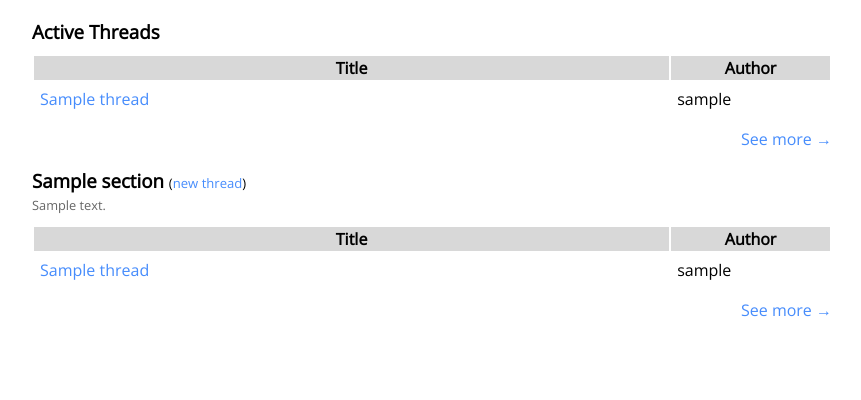
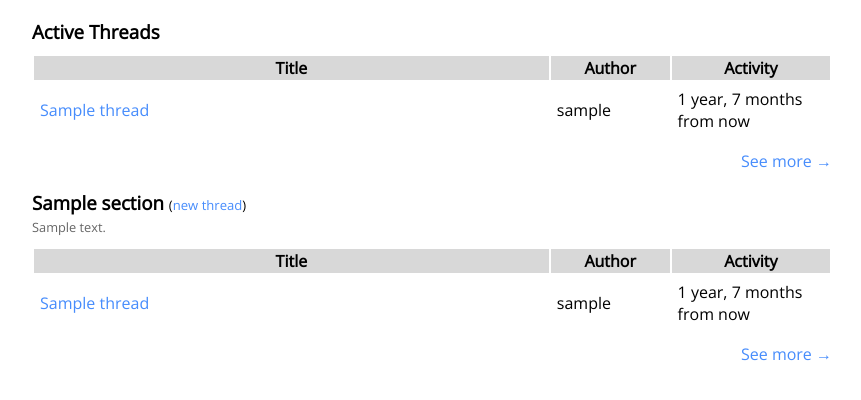
Before and after one commit to kjarosh/python-django, a Django app: page / in a window 1280 px wide. Shown: the part 37-437 px from the top of the page, without its empty margins (208-1069 px from the left). Run offline with Django 3.2, Linux system fonts and the light colour scheme; tables that the repository leaves empty hold one stand-in row (values such as "Sample post").

Commit message:
Visual changes

```diff
--- a/core/apps.py
+++ b/core/apps.py
@@ -5,4 +5,4 @@ class CoreConfig(AppConfig):
     name = 'core'
 
     posts_per_page = 15
-    threads_per_page = 30
+    threads_per_page = 15
--- a/core/views.py
+++ b/core/views.py
@@ -24,14 +24,15 @@ def get_active_thread_list(thread_from, thread_to, sectionid=None):
         threads = threads.filter(thread__section_id=sectionid)
 
     threads = threads \
-        .values('thread__id', 'thread__title', 'thread__creator__username') \
+        .values('time_posted', 'thread__id', 'thread__title', 'thread__creator__username') \
         .annotate(last_date=Max('time_posted')) \
         .order_by('-last_date')[thread_from:thread_to]
 
     return [ {
         'title': thread['thread__title'],
         'id': thread['thread__id'],
-        'author': thread['thread__creator__username']
+        'author': thread['thread__creator__username'],
+        'datetime': thread['time_posted']
     } for thread in threads ]
 
 
--- a/forum/settings.py
+++ b/forum/settings.py
@@ -40,6 +40,7 @@ INSTALLED_APPS = [
     'django.contrib.sessions',
     'django.contrib.messages',
     'django.contrib.staticfiles',
+    'django.contrib.humanize',
     'core'
 ]
 
--- a/static/main.css
+++ b/static/main.css
@@ -29,23 +29,6 @@ a:hover {
 	margin-right: auto;
 
 	position:relative;
-}
-
-.thread-list {
-	width: 100%;
-	margin: 10px 0;
-}
-
-.thread-list td {
-	padding: 6px;
-}
-
-.thread-entry-title {
-	width: 80%;
-}
-
-.thread-entry-author {
-	width: 80%;
 }
 
 .new-thread {
--- a/static/thread.css
+++ b/static/thread.css
@@ -1,3 +1,7 @@
+.thread-list {
+	width: 100%;
+}
+
 .thread-post {
 	display: flex;
 	flex-direction: row;
@@ -28,3 +32,38 @@
 .thread-post:nth-child(odd) {
 	background-color: var(--color-secondary);
 }
+
+.newthread-form input[name="title"] {
+	width: 100%;
+	margin-bottom: 30px;
+	font-size: 1.2em;
+}
+
+.newthread-form textarea[name="content"], .thread-reply {
+	width: 100%;
+	min-width: 100%;
+	max-width: 100%;
+	min-height: 50px;
+}
+
+
+.thread-list {
+	width: 100%;
+	margin: 10px 0;
+}
+
+.thread-list td {
+	padding: 6px;
+}
+
+.thread-entry-title {
+	width: 65%;
+}
+
+.thread-entry-author {
+	width: 15%;
+}
+
+.thread-entry-date {
+	width: 20%;
+}
--- a/templates/index.html
+++ b/templates/index.html
@@ -1,20 +1,22 @@
 {% extends 'base.html' %}
-{% block title %}Index{% endblock %}
+{% load humanize %}
+{% block title %}Forum{% endblock %}
 
 {% block content %}
 	<h3 class="section-name">Active Threads</h3>
 	<table class="thread-list">
 		{% if activethreads %}
-			<tr class="thread-entry-head"><th>Title</th><th>Author</th></tr>
+			<tr class="thread-entry-head"><th>Title</th><th>Author</th><th>Activity</th></tr>
 		{% endif %}
 
 		{% for thread in activethreads %}
 			<tr class="thread-entry">
 				<td class="thread-entry-title"><a href="/threads/{{ thread.id }}">{{ thread.title }}</a></td>
 				<td class="thread-entry-author">{{ thread.author }}</td>
+				<td class="thread-entry-date">{{ thread.datetime|naturaltime }}</td>
 			</tr>
 		{% empty %}
-			No threads.
+			<tr><td>No threads.</td></tr>
 		{% endfor %}
 	</table>
 	<div class="right-op">
@@ -28,16 +30,17 @@
 
 		<table class="thread-list">
 			{% if section.threads %}
-				<tr class="thread-entry-head"><th>Title</th><th>Author</th></tr>
+				<tr class="thread-entry-head"><th>Title</th><th>Author</th><th>Activity</th></tr>
 			{% endif %}
 
 			{% for thread in section.threads %}
 				<tr class="thread-entry">
 					<td class="thread-entry-title"><a href="/threads/{{ thread.id }}">{{ thread.title }}</a></td>
 					<td class="thread-entry-author">{{ thread.author }}</td>
+					<td class="thread-entry-date">{{ thread.datetime|naturaltime }}</td>
 				</tr>
 			{% empty %}
-				No threads.
+				<tr><td>No threads.</td></tr>
 			{% endfor %}
 		</table>
 		<div class="right-op">
--- a/templates/newthread.html
+++ b/templates/newthread.html
@@ -3,7 +3,7 @@
 
 {% block content %}
 	<h2>New thread</h2>
-	<form action="/newthread/" method="post">
+	<form action="/newthread/" method="post" class="newthread-form">
 		{% csrf_token %}
 		<input type="hidden" name="sid" value="{{ sectionid }}"/>
 		<input name="title" placeholder="Title" required autofocus/><br/>
--- a/templates/signup.html
+++ b/templates/signup.html
@@ -1,5 +1,5 @@
 {% extends 'base.html' %}
-{% block title %}Sign Up{% endblock %}
+{% block title %}Sign up{% endblock %}
 
 {% block content %}
 	{% if error %}
--- a/templates/thread.html
+++ b/templates/thread.html
@@ -19,7 +19,7 @@
 		<form action="/post/?next={{ request.path }}" method="post">
 			{% csrf_token %}
 			<input type="hidden" name="tid" value="{{ thread.id }}"/>
-			<textarea name="content" placeholder="Content" required></textarea>
+			<textarea class="thread-reply" name="content" placeholder="Content" required></textarea>
 			<input type="submit"/>
 		</form>
 	{% endif %}
--- a/templates/threads.html
+++ b/templates/threads.html
@@ -1,5 +1,6 @@
 {% extends 'base.html' %}
-{% block title %}{{ thread_title }} &ndash; Forum{% endblock %}
+{% load humanize %}
+{% block title %}Thread list{% endblock %}
 
 {% block content %}
 	{% if section %}
@@ -12,13 +13,14 @@
 
 	<table class="thread-list">
 		{% if threads %}
-			<tr class="thread-entry-head"><th>Title</th><th>Author</th></tr>
+			<tr class="thread-entry-head"><th>Title</th><th>Author</th><th>Activity</th></tr>
 		{% endif %}
 
 		{% for thread in threads %}
 		<tr class="thread-entry">
 			<td class="thread-entry-title"><a href="/threads/{{ thread.id }}">{{ thread.title }}</a></td>
 			<td class="thread-entry-author">{{ thread.author }}</td>
+				<td class="thread-entry-date">{{ thread.datetime|naturaltime }}</td>
 		</tr>
 		{% empty %}
 			No threads.
```
